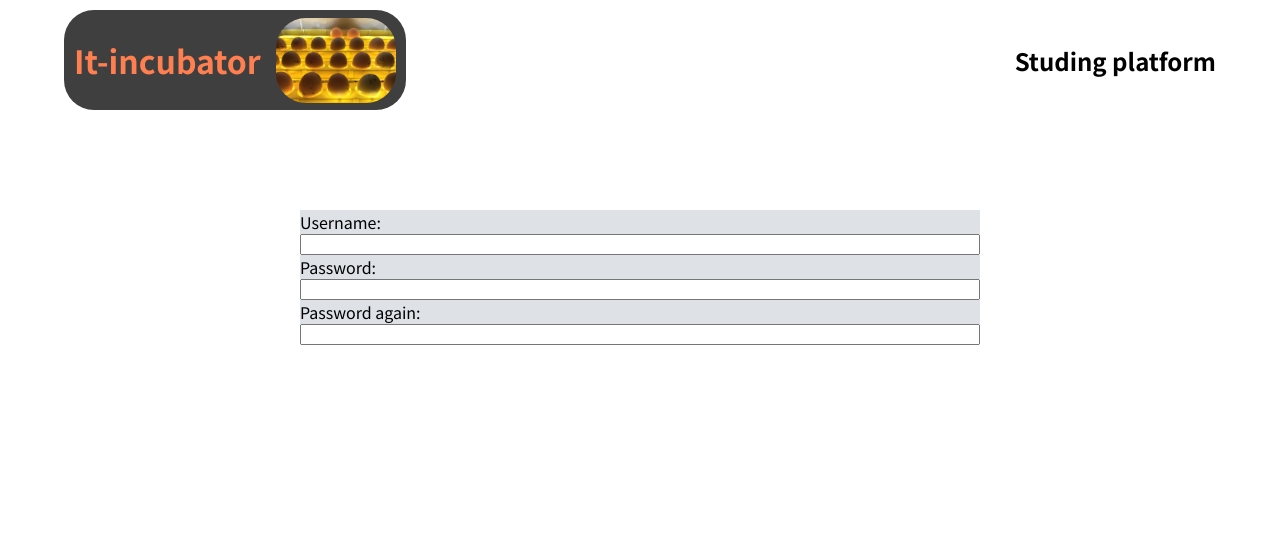
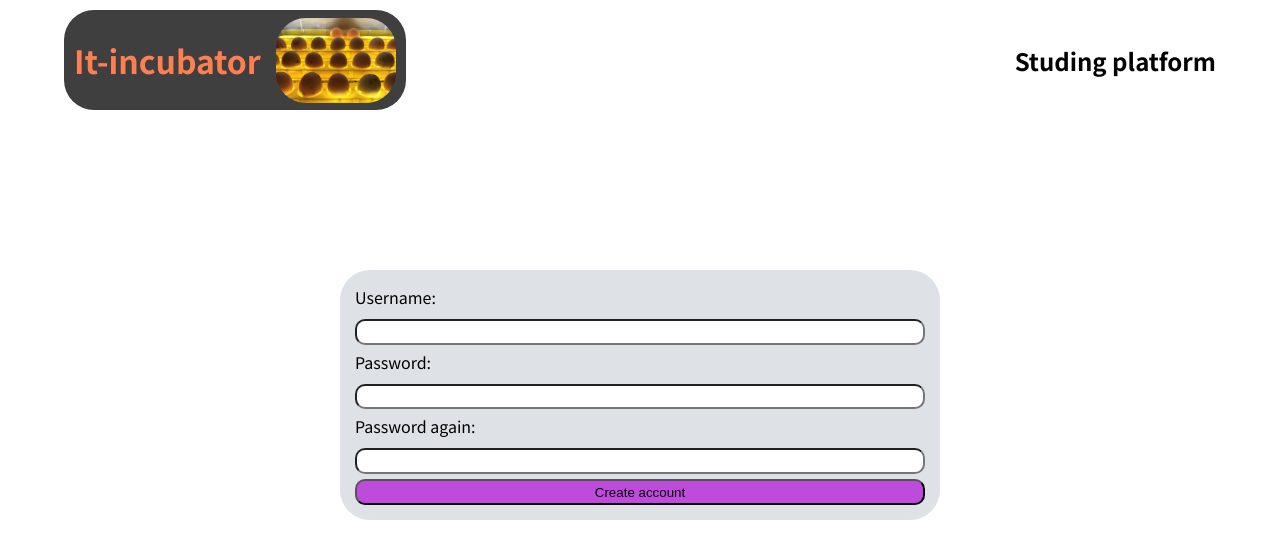
Before and after one commit to Severynson/Registration-For-Course-Pet-Project, a React (Create React App) app: page / in a window 1280 px wide. Both pictures are taken after a click on the button "Start registration for course". Shown: the top 558 px of the page. Built offline with nearby package versions, Linux system fonts and the light colour scheme.

Commit message:
Registration form done

```diff
--- a/package.json
+++ b/package.json
@@ -3,6 +3,7 @@
   "version": "0.1.0",
   "private": true,
   "dependencies": {
+    "@heroicons/react": "^1.0.5",
     "@testing-library/jest-dom": "^5.11.6",
     "@testing-library/react": "^11.2.2",
     "@testing-library/user-event": "^12.5.0",
--- a/src/App.js
+++ b/src/App.js
@@ -7,10 +7,13 @@ import RegistrationForm from "./Components/RegistrationForm/RegistrationForm";
 
 function App() {
   const [registrationPage, setRegistrationPage] = useState(false);
+  const [logInPage, setLogInPage] = useState(false);
 
   const registrationPageChangeHandler = () => {
     setRegistrationPage((prevStatus) => !prevStatus);
   };
+
+  const logInHandler = () => {};
 
   return (
     <React.Fragment>
@@ -19,12 +22,24 @@ function App() {
       {!registrationPage && <CourseDescripton />}
       {!registrationPage && (
         <div className={classes["button-div"]}>
-          <button onClick={registrationPageChangeHandler} className={classes["registration-for-course"]}>
+          <button
+            onClick={registrationPageChangeHandler}
+            className={classes["button"]}
+          >
             Start registration for course
           </button>
         </div>
       )}
-      {registrationPage && <RegistrationForm />}
+      { !logInPage && !registrationPage &&
+        <div className={classes["button-div"]}>
+          <button className={classes["button"]}>Log In</button>
+        </div>
+      }
+      {registrationPage && (
+        <RegistrationForm
+          registrationPageChangeHandler={registrationPageChangeHandler}
+        />
+      )}
     </React.Fragment>
   );
 }
--- a/src/App.module.css
+++ b/src/App.module.css
@@ -5,7 +5,7 @@
 }
 
 
-.registration-for-course {
+.button {
     border: none;
     background-color: indigo;
     color: #fff;
@@ -16,8 +16,8 @@
     transition: all 0.6s;
 }
 
-.registration-for-course:hover,
-.registration-for-course:active {
+.button:hover,
+.button:active {
     box-shadow: 0px 0px 0px 2px rgba(0, 0, 0, 1);
     background-color: #fff;
     color: black;
--- a/src/Components/RegistrationForm/RegistrationForm.js
+++ b/src/Components/RegistrationForm/RegistrationForm.js
@@ -1,16 +1,87 @@
-import classes from './RegistrationForm.module.css'
+import classes from "./RegistrationForm.module.css";
+import { React, useRef } from "react/cjs/react.development";
+import { useCallback, useState } from "react";
+import { BeakerIcon } from "@heroicons/react/solid";
 
-const RegistrationForm = () => {
+const RegistrationForm = (props) => {
+  const [submitForm, setSubmitForm] = useState(false);
+  const usernameRef = useRef("");
+  const passwordRef = useRef("");
+  const passwordAgainRef = useRef("");
+  let userData;
+  const onSubmitHandler = (e) => {
+    e.preventDefault();
+    userData = {
+      username: usernameRef.current.value,
+      password: passwordRef.current.value,
+      passwordAgain: passwordAgainRef.current.value,
+    };
+    setSubmitForm(true);
+    addNewUser(userData);
+  };
+
+  async function addNewUser(userData) {
+    const response = await fetch(
+      "https://it-incubaror-course-proj-default-rtdb.firebaseio.com/users.json",
+      {
+        method: "POST",
+        body: JSON.stringify(userData),
+        headers: {
+          "Content-type": "application/json",
+        },
+      }
+    );
+
+    const data = await response.json();
+    console.log(data);
+    setTimeout(() => props.registrationPageChangeHandler(), 6500);
+  }
+
+  const AcceptSvg = () => (
+    <svg
+      xmlns="http://www.w3.org/2000/svg"
+      className="h-5 w-5"
+      style={{ color: "#74b816", height: "100px" }}
+      viewBox="0 0 20 20"
+      fill="currentColor"
+    >
+      <path
+        fillRule="evenodd"
+        d="M6.267 3.455a3.066 3.066 0 001.745-.723 3.066 3.066 0 013.976 0 3.066 3.066 0 001.745.723 3.066 3.066 0 012.812 2.812c.051.643.304 1.254.723 1.745a3.066 3.066 0 010 3.976 3.066 3.066 0 00-.723 1.745 3.066 3.066 0 01-2.812 2.812 3.066 3.066 0 00-1.745.723 3.066 3.066 0 01-3.976 0 3.066 3.066 0 00-1.745-.723 3.066 3.066 0 01-2.812-2.812 3.066 3.066 0 00-.723-1.745 3.066 3.066 0 010-3.976 3.066 3.066 0 00.723-1.745 3.066 3.066 0 012.812-2.812zm7.44 5.252a1 1 0 00-1.414-1.414L9 10.586 7.707 9.293a1 1 0 00-1.414 1.414l2 2a1 1 0 001.414 0l4-4z"
+        clipRule="evenodd"
+      />
+    </svg>
+  );
+
   return (
     <div className={classes["registration-form-div"]}>
-      <form>
-        <label>Username:</label>
-        <input></input>
-        <label>Password:</label>
-        <input></input>
-        <label>Password again:</label>
-        <input></input>
-      </form>
+      {!submitForm && (
+        <form onSubmit={onSubmitHandler}>
+          <label>Username:</label>
+          <input ref={usernameRef}></input>
+          <label>Password:</label>
+          <input ref={passwordRef}></input>
+          <label>Password again:</label>
+          <input ref={passwordAgainRef}></input>
+          <button type="submit">Create account</button>
+        </form>
+      )}
+      {submitForm && (
+        <div className={classes["container"]}>
+          <div className={classes["svg-and-p"]}>
+            <span className={classes["svg-done-icon"]}>
+              <AcceptSvg />
+            </span>
+            <p>Account created successfully!</p>
+          </div>
+          <div className={classes["description"]}>
+            <p>
+              We will sent you a feedback in a few days. Check your status in
+              the own cabinet.
+            </p>
+          </div>
+        </div>
+      )}
     </div>
   );
 };
--- a/src/Components/RegistrationForm/RegistrationForm.module.css
+++ b/src/Components/RegistrationForm/RegistrationForm.module.css
@@ -1,10 +1,74 @@
-.registration-form-div {
-    margin: 100px 300px;
+.registration-form-div form {
+  height: 250px;
+  width: 600px;
+  display: grid;
+  grid-template-columns: 1fr;
+  background-color: #dee2e6;
+  padding: 15px;
+  gap: 5px;
+  border-radius: 30px;
+  margin: 0 auto;
+  margin-top: 30px;
+  position: absolute;
+  left: 50%;
+  top: 30%;
+  transform: translateX(-50%);
 }
 
-.registration-form-div form {
-    display: grid;
-    grid-template-columns: 1fr;
+.registration-form-div form input {
+  border-radius: 10px;
+}
 
-    background-color: #dee2e6;
+.registration-form-div form button {
+  border-radius: 10px;
+  background-color: #be4bdb;
+  transition: all 0.6s;
 }
+
+.registration-form-div form button:active,
+.registration-form-div form button:hover {
+  background-color: #e599f7;
+  color: #5f3dc4;
+}
+
+.container {
+  height: 250px;
+  width: 600px;
+  display: grid;
+  grid-template-columns: 1fr;
+  grid-template-rows: 135px 115px;
+  background-color: #dee2e6;
+  gap: 5px;
+  border-radius: 30px;
+  margin: 0 auto;
+  margin-top: 30px;
+  position: absolute;
+  left: 50%;
+  top: 30%;
+  transform: translateX(-50%);
+}
+
+.svg-and-p p {
+  text-align: center;
+  font-size: 30px;
+  color: #74b816;
+}
+
+.svg-and-p {
+  display: grid;
+  grid-template-columns: 100px 500px;
+  align-items: center;
+  justify-content: space-around;
+}
+
+.svg-done-icon {
+  padding-left: 40px;
+}
+
+.description p {
+  font-size: 25px;
+}
+.description {
+  padding-left: 55px;
+  margin-top: -25px;
+}
```
Also changed, not shown: 2 other files (tests, documents, lock files or other folders).
